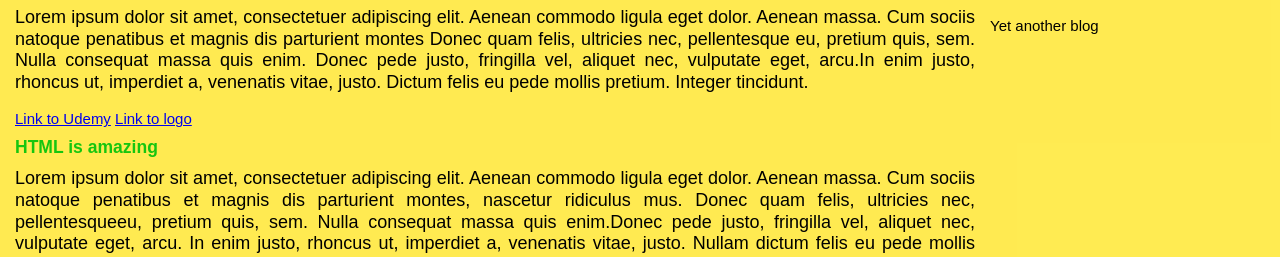
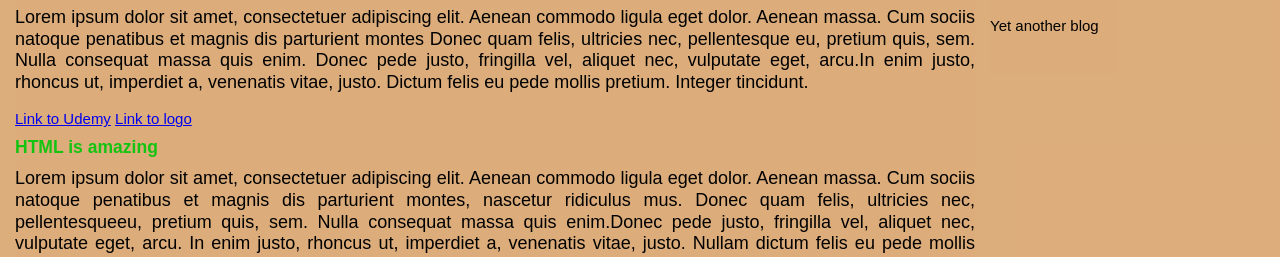
Before and after one commit to ashish-mj/Web-Blog, a plain HTML site: page index.html in a window 1280 px wide. Shown: the part 112-369 px from the top of the page. Drawn offline with Linux system fonts and the light colour scheme.

Commit message:
Change background color

```diff
--- a/style.css
+++ b/style.css
@@ -2,7 +2,7 @@
     margin: 0px;
     padding: 0px;
     box-sizing: border-box;
-    background-color: rgba(255, 235, 82, 0.96);
+    background-color: rgba(221, 174, 124, 0.86);
 }
 body{
     font-family: sans-serif,cursive;
```
